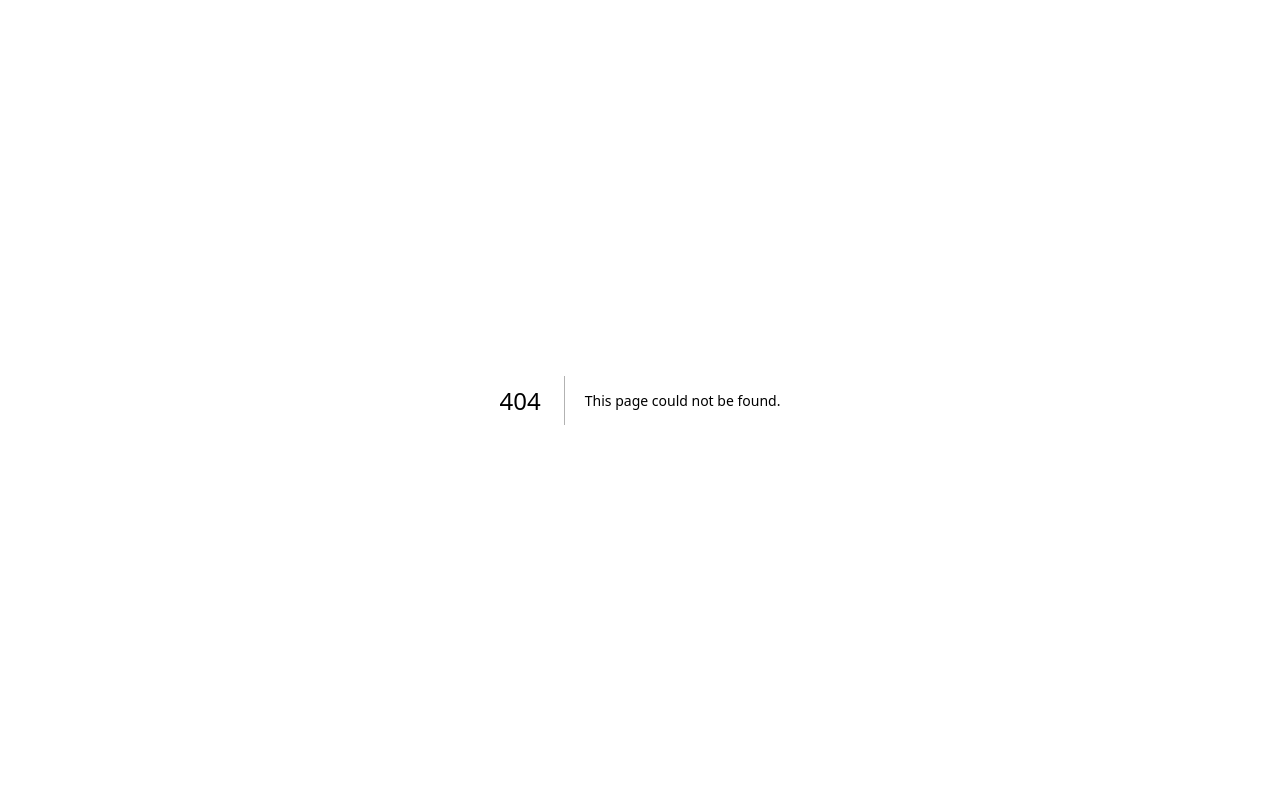
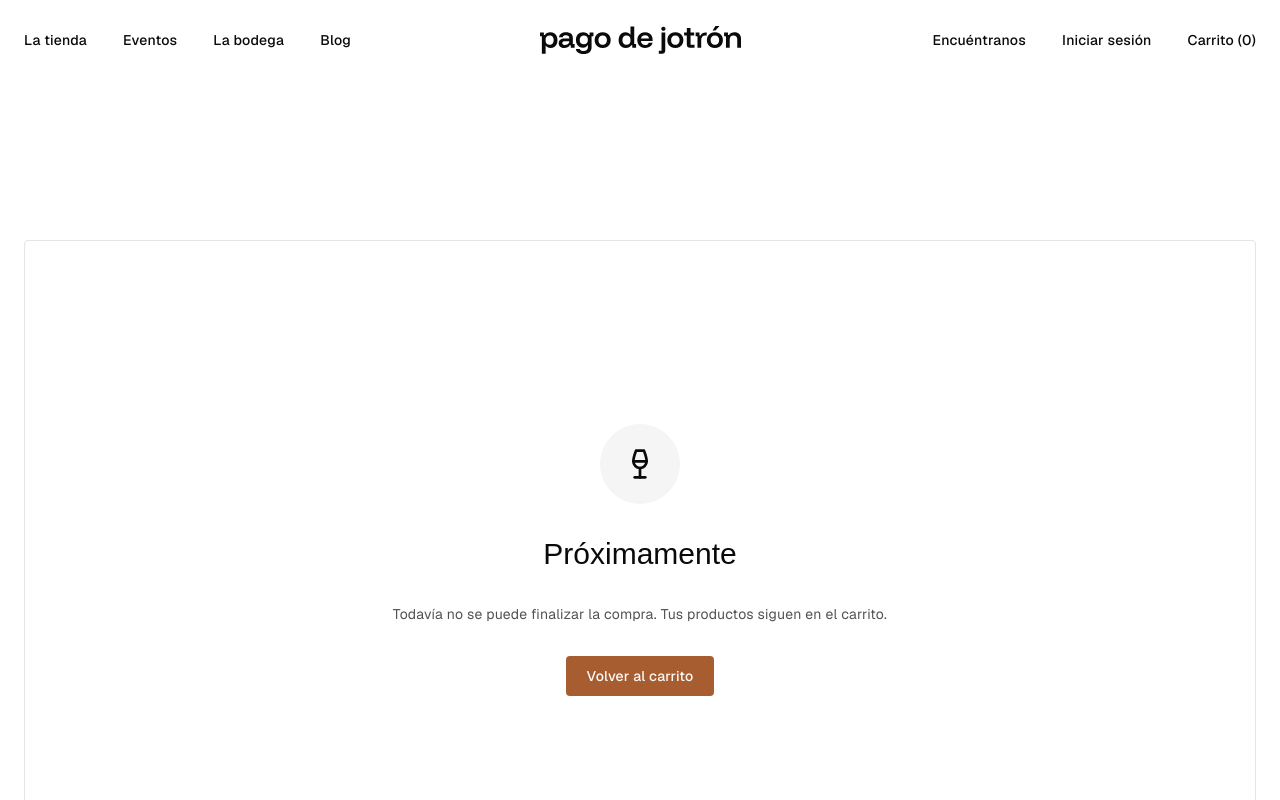
Before and after one commit to fjmarquezruiz/pago-jotron, a Next.js app: page /checkout in a window 1280 px wide. Before the commit this address had no page. Shown: the top 800 px of the page. Built offline with nearby package versions, Linux system fonts and the light colour scheme; a web font is replaced by a local one.

Commit message:
fix(carrito): página /checkout provisional y texto añadido en el carrito vacío

```diff
--- /dev/null
+++ b/src/app/checkout/layout.tsx
@@ -0,0 +1,11 @@
+import { SiteFooter } from '@/components/shop/site-footer';
+
+/** Marco del checkout: el footer abajo, como en `/productos` y `/carrito`. */
+export default function CheckoutLayout({ children }: { children: React.ReactNode }) {
+    return (
+        <>
+            {children}
+            <SiteFooter />
+        </>
+    );
+}
--- /dev/null
+++ b/src/app/checkout/page.tsx
@@ -0,0 +1,38 @@
+import type { Metadata } from 'next';
+import Link from 'next/link';
+import { SiteHeader } from '@/components/shop/site-header';
+import { Button } from '@/components/ui/button';
+import { EmptyState } from '@/components/ui/empty-state';
+
+export const metadata: Metadata = { title: 'Finalizar compra | Pago de Jotrón' };
+
+/**
+ * Marcador de "Finalizar compra" hasta que llegue el checkout (A9: Datos, Pago y Confirmar).
+ * Existe para que "Continuar" del carrito no acabe en un 404: el cliente con sesión llega aquí y
+ * el que no la tiene pasa antes por `/auth/login?callbackUrl=/checkout` (el middleware protege la
+ * ruta, que no es pública). Su carrito sigue intacto y tiene un enlace para volver a él.
+ *
+ * Sin diseño en Figma: es el `EmptyState` del sistema de diseño tal cual. Hay que sustituirlo por
+ * el checkout real.
+ */
+export default function CheckoutPage() {
+    return (
+        <>
+            <SiteHeader />
+            <main className="px-6 py-16 lg:py-40">
+                <div className="mx-auto w-full max-w-9xl">
+                    <EmptyState
+                        titleAs="h1"
+                        title="Próximamente"
+                        description="Todavía no se puede finalizar la compra. Tus productos siguen en el carrito."
+                        action={
+                            <Button asChild variant="brand">
+                                <Link href="/carrito">Volver al carrito</Link>
+                            </Button>
+                        }
+                    />
+                </div>
+            </main>
+        </>
+    );
+}
--- a/src/components/shop/cart-view.tsx
+++ b/src/components/shop/cart-view.tsx
@@ -77,7 +77,7 @@ export function CartView({ delivery }: CartViewProps) {
                     title="Tu carrito está vacío"
                     description={
                         <span className="text-xl font-medium text-foreground">
-                            Parece que todavía no has agregado nada a tu carrito.
+                            Parece que todavía no has añadido nada a tu carrito.
                         </span>
                     }
                     action={
```
